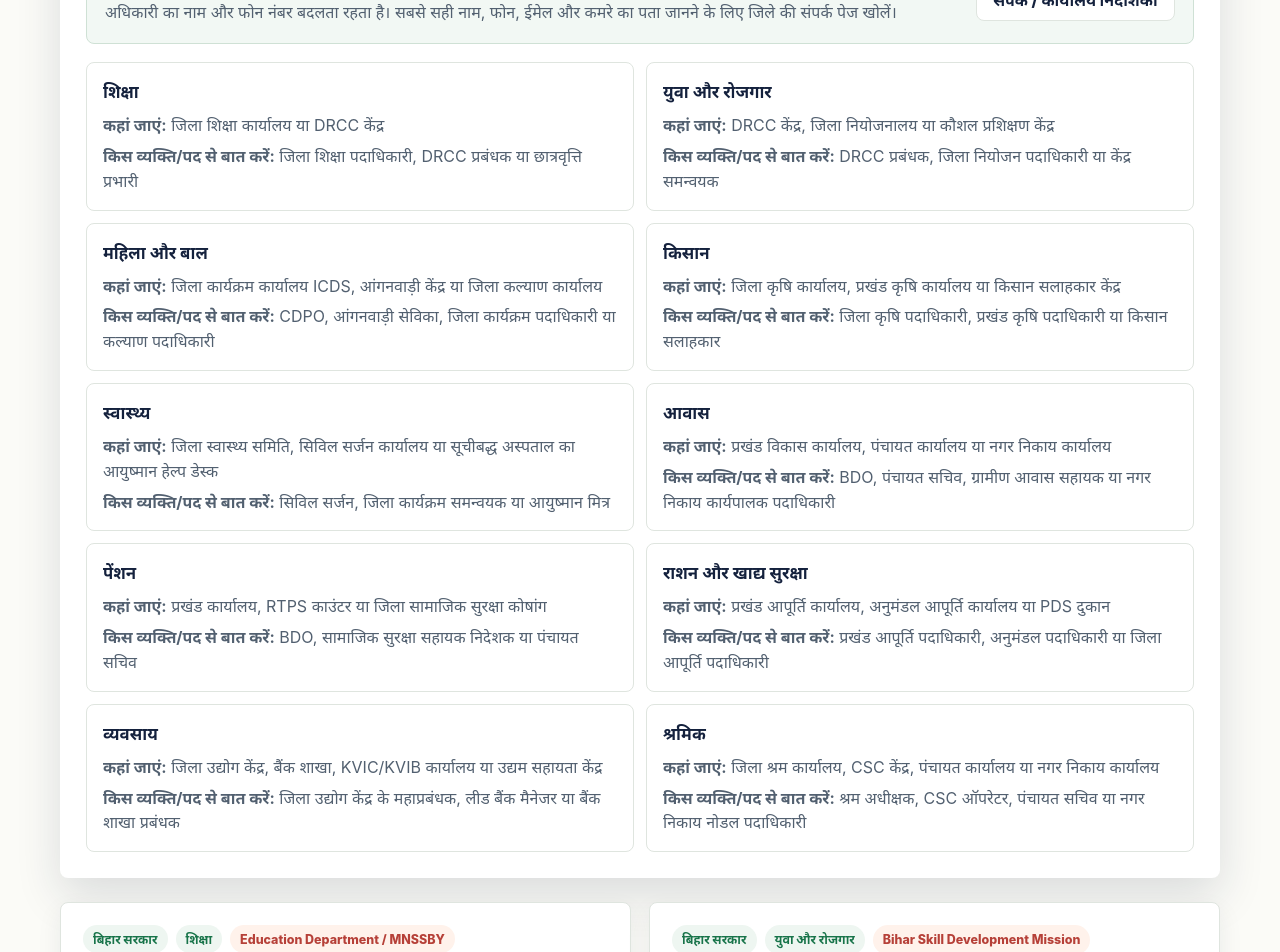
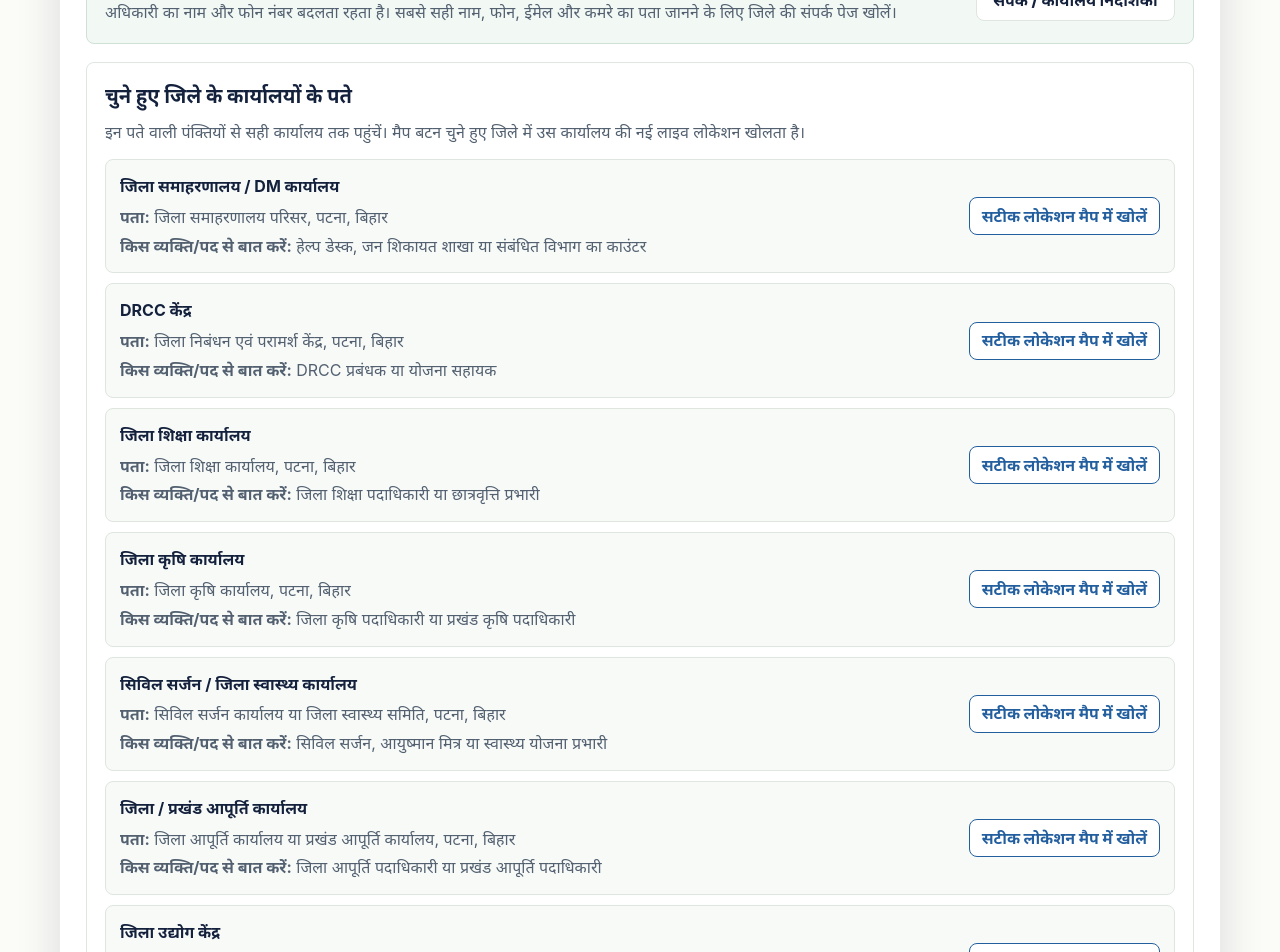
Before and after one commit to ShivankarMehta/biharschemeswebsite, a Next.js app: page / in a window 1280 px wide. Shown: the part 2320-3272 px from the top of the page. Built offline with nearby package versions, Linux system fonts and the light colour scheme.

Commit message:
Add district office address links

```diff
--- a/app/globals.css
+++ b/app/globals.css
@@ -539,6 +539,61 @@ main {
   border: 1px solid var(--line);
 }
 
+.office-address-section {
+  display: grid;
+  gap: 14px;
+  padding: 18px;
+  border: 1px solid var(--line);
+  border-radius: 8px;
+  background: #fff;
+}
+
+.office-address-section h3 {
+  margin: 0;
+  font-size: 1.25rem;
+}
+
+.office-address-list {
+  display: grid;
+  gap: 10px;
+}
+
+.office-address-card {
+  display: grid;
+  grid-template-columns: 1fr auto;
+  gap: 14px;
+  align-items: center;
+  padding: 14px;
+  border: 1px solid var(--line);
+  border-radius: 8px;
+  background: #f8faf8;
+}
+
+.office-address-card h4 {
+  margin: 0 0 6px;
+  font-size: 1rem;
+}
+
+.office-address-card p {
+  margin: 4px 0 0;
+}
+
+.office-address-card a {
+  display: inline-flex;
+  align-items: center;
+  justify-content: center;
+  min-height: 38px;
+  padding: 0 12px;
+  border: 1px solid var(--blue);
+  border-radius: 8px;
+  color: var(--blue);
+  background: #fff;
+  text-align: center;
+  text-decoration: none;
+  font-weight: 800;
+  white-space: nowrap;
+}
+
 .office-type-grid {
   display: grid;
   grid-template-columns: repeat(2, minmax(0, 1fr));
@@ -940,6 +995,7 @@ main {
   .quick-help,
   .district-office-panel__intro,
   .district-contact-card,
+  .office-address-card,
   .office-type-grid,
   .detail-columns,
   .scheme-name-list,
@@ -1010,6 +1066,7 @@ main {
 
   .hero__actions,
   .card-actions,
+  .office-address-card a,
   .district-contact-card__actions {
     display: grid;
     grid-template-columns: 1fr;
@@ -1018,6 +1075,7 @@ main {
   .primary-link,
   .ghost-link,
   .card-actions a,
+  .office-address-card a,
   .district-contact-card__actions a {
     width: 100%;
   }
--- a/app/page.tsx
+++ b/app/page.tsx
@@ -199,6 +199,99 @@ const officeGuidanceByCategory: Record<
     hintEn: "Worker schemes usually need work details, age, bank account, and a working mobile number."
   }
 };
+
+const officeLocationTemplates = [
+  {
+    key: "collectorate",
+    titleHi: "जिला समाहरणालय / DM कार्यालय",
+    titleEn: "District Collectorate / DM Office",
+    addressHi: "जिला समाहरणालय परिसर",
+    addressEn: "District Collectorate campus",
+    askHi: "हेल्प डेस्क, जन शिकायत शाखा या संबंधित विभाग का काउंटर",
+    askEn: "Help desk, public grievance branch, or the relevant department counter"
+  },
+  {
+    key: "drcc",
+    titleHi: "DRCC केंद्र",
+    titleEn: "DRCC Centre",
+    addressHi: "जिला निबंधन एवं परामर्श केंद्र",
+    addressEn: "District Registration and Counselling Centre",
+    askHi: "DRCC प्रबंधक या योजना सहायक",
+    askEn: "DRCC Manager or scheme assistant"
+  },
+  {
+    key: "education",
+    titleHi: "जिला शिक्षा कार्यालय",
+    titleEn: "District Education Office",
+    addressHi: "जिला शिक्षा कार्यालय",
+    addressEn: "District Education Office",
+    askHi: "जिला शिक्षा पदाधिकारी या छात्रवृत्ति प्रभारी",
+    askEn: "District Education Officer or scholarship officer"
+  },
+  {
+    key: "agriculture",
+    titleHi: "जिला कृषि कार्यालय",
+    titleEn: "District Agriculture Office",
+    addressHi: "जिला कृषि कार्यालय",
+    addressEn: "District Agriculture Office",
+    askHi: "जिला कृषि पदाधिकारी या प्रखंड कृषि पदाधिकारी",
+    askEn: "District Agriculture Officer or Block Agriculture Officer"
+  },
+  {
+    key: "health",
+    titleHi: "सिविल सर्जन / जिला स्वास्थ्य कार्यालय",
+    titleEn: "Civil Surgeon / District Health Office",
+    addressHi: "सिविल सर्जन कार्यालय या जिला स्वास्थ्य समिति",
+    addressEn: "Civil Surgeon Office or District Health Society",
+    askHi: "सिविल सर्जन, आयुष्मान मित्र या स्वास्थ्य योजना प्रभारी",
+    askEn: "Civil Surgeon, Ayushman Mitra, or health scheme officer"
+  },
+  {
+    key: "supply",
+    titleHi: "जिला / प्रखंड आपूर्ति कार्यालय",
+    titleEn: "District / Block Supply Office",
+    addressHi: "जिला आपूर्ति कार्यालय या प्रखंड आपूर्ति कार्यालय",
+    addressEn: "District Supply Office or Block Supply Office",
+    askHi: "जिला आपूर्ति पदाधिकारी या प्रखंड आपूर्ति पदाधिकारी",
+    askEn: "District Supply Officer or Block Supply Officer"
+  },
+  {
+    key: "industry",
+    titleHi: "जिला उद्योग केंद्र",
+    titleEn: "District Industries Centre",
+    addressHi: "जिला उद्योग केंद्र",
+    addressEn: "District Industries Centre",
+    askHi: "महाप्रबंधक, जिला उद्योग केंद्र या उद्यमी योजना प्रभारी",
+    askEn: "General Manager, DIC, or enterprise scheme officer"
+  },
+  {
+    key: "labour",
+    titleHi: "जिला श्रम कार्यालय",
+    titleEn: "District Labour Office",
+    addressHi: "जिला श्रम कार्यालय",
+    addressEn: "District Labour Office",
+    askHi: "श्रम अधीक्षक या श्रमिक पंजीकरण प्रभारी",
+    askEn: "Labour Superintendent or worker registration officer"
+  },
+  {
+    key: "social-security",
+    titleHi: "सामाजिक सुरक्षा / कल्याण कार्यालय",
+    titleEn: "Social Security / Welfare Office",
+    addressHi: "जिला सामाजिक सुरक्षा कोषांग या जिला कल्याण कार्यालय",
+    addressEn: "District Social Security Cell or District Welfare Office",
+    askHi: "सामाजिक सुरक्षा सहायक निदेशक या जिला कल्याण पदाधिकारी",
+    askEn: "Assistant Director Social Security or District Welfare Officer"
+  },
+  {
+    key: "block",
+    titleHi: "प्रखंड विकास कार्यालय",
+    titleEn: "Block Development Office",
+    addressHi: "अपने प्रखंड का BDO कार्यालय",
+    addressEn: "Your Block Development Office",
+    askHi: "BDO, पंचायत सचिव या आवास/पेंशन सहायक",
+    askEn: "BDO, Panchayat Secretary, or housing/pension assistant"
+  }
+];
 const easySchemeInfo: Record<string, { nameHi: string; easyHi: string; easyEn: string }> = {
   "bihar-student-credit-card": {
     nameHi: "बिहार स्टूडेंट क्रेडिट कार्ड योजना",
@@ -408,6 +501,10 @@ function getOfficeGuidance(scheme: Scheme) {
   return officeGuidanceByCategory[scheme.category] ?? officeGuidanceByCategory.workers;
 }
 
+function getOfficeMapUrl(officeName: string, districtName: string) {
+  return `https://www.google.com/maps/search/?api=1&query=${encodeURIComponent(`${officeName}, ${districtName}, Bihar`)}`;
+}
+
 export default function Home() {
   const [language, setLanguage] = useState<Language>("hi");
   const [activeCategory, setActiveCategory] = useState("all");
@@ -449,6 +546,13 @@ export default function Home() {
     chooseDistrict: language === "en" ? "Select district" : "जिला चुनें",
     officialSite: language === "en" ? "Official district website" : "आधिकारिक जिला वेबसाइट",
     contactPage: language === "en" ? "Contact / directory page" : "संपर्क / कार्यालय निर्देशिका",
+    addressTitle: language === "en" ? "Office addresses for selected district" : "चुने हुए जिले के कार्यालयों के पते",
+    addressIntro:
+      language === "en"
+        ? "Use these location rows to reach the correct office. The map button opens the latest live location for that office in the selected district."
+        : "इन पते वाली पंक्तियों से सही कार्यालय तक पहुंचें। मैप बटन चुने हुए जिले में उस कार्यालय की नई लाइव लोकेशन खोलता है।",
+    addressLabel: language === "en" ? "Address" : "पता",
+    mapLink: language === "en" ? "Open exact map location" : "सटीक लोकेशन मैप में खोलें",
     mainOffice: language === "en" ? "Main office to start" : "सबसे पहले यहां पूछें",
     mainOfficeText:
       language === "en"
@@ -724,6 +828,39 @@ export default function Home() {
             </div>
           </div>
 
+          <div className="office-address-section">
+            <div>
+              <h3>{officeLabels.addressTitle}</h3>
+              <p>{officeLabels.addressIntro}</p>
+            </div>
+            <div className="office-address-list">
+              {officeLocationTemplates.map((office) => {
+                const officeName = language === "hi" ? office.titleHi : office.titleEn;
+                const searchOfficeName = office.titleEn;
+                const address =
+                  language === "hi"
+                    ? `${office.addressHi}, ${selectedDistrict.nameHi}, बिहार`
+                    : `${office.addressEn}, ${selectedDistrict.nameEn}, Bihar`;
+                return (
+                  <article className="office-address-card" key={office.key}>
+                    <div>
+                      <h4>{officeName}</h4>
+                      <p>
+                        <strong>{officeLabels.addressLabel}:</strong> {address}
+                      </p>
+                      <p>
+                        <strong>{officeLabels.person}:</strong> {language === "hi" ? office.askHi : office.askEn}
+                      </p>
+                    </div>
+                    <a href={getOfficeMapUrl(searchOfficeName, selectedDistrict.nameEn)} target="_blank" rel="noopener noreferrer">
+                      {officeLabels.mapLink}
+                    </a>
+                  </article>
+                );
+              })}
+            </div>
+          </div>
+
           <div className="office-type-grid">
             {categories.map((category) => {
               const guidance = officeGuidanceByCategory[category.id];
```
